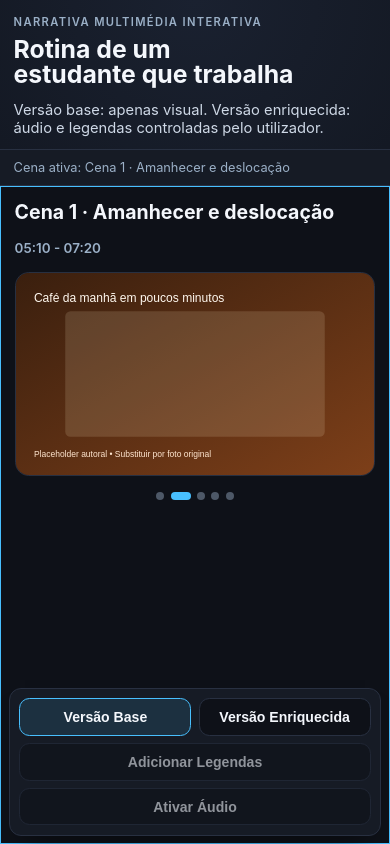
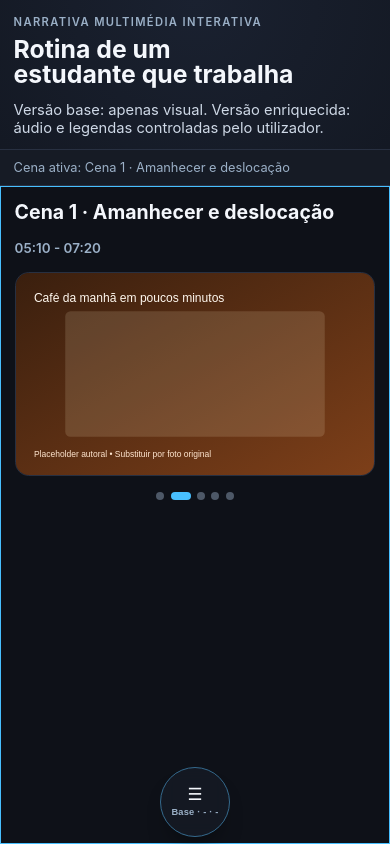
Before and after one commit to Kelson-D-Pedro/portfolio, a React (Vite) app: page / in a window 390 px wide. Built offline with nearby package versions, Linux system fonts and the light colour scheme.

Commit message:
Add floating controls and subtitle overlay to enhance media interaction

```diff
--- a/src/App.css
+++ b/src/App.css
@@ -110,6 +110,7 @@
   width: 100%;
   max-width: 980px;
   margin: 0 auto;
+  position: relative;
 }
 
 .media-card {
@@ -191,25 +192,127 @@
   color: var(--text-primary);
 }
 
+.scene-subtitle-overlay {
+  position: absolute;
+  left: 0.75rem;
+  right: 0.75rem;
+  bottom: 0.75rem;
+  z-index: 3;
+  margin: 0;
+  border-radius: 0.6rem;
+  background: color-mix(in srgb, var(--subtitle-bg) 85%, #000 15%);
+  border: 1px solid color-mix(in srgb, var(--accent-line) 75%, transparent);
+  backdrop-filter: blur(3px);
+  font-size: 0.93rem;
+  line-height: 1.35;
+}
+
 .floating-controls {
   position: fixed;
+  bottom: 1rem;
   right: 1rem;
-  bottom: 1rem;
   z-index: 90;
-  width: min(360px, calc(100vw - 2rem));
+}
+
+.controls-fab {
+  width: 76px;
+  height: 76px;
+  border-radius: 999px;
+  border: 1px solid color-mix(in srgb, var(--accent-line) 40%, var(--line));
+  background: color-mix(in srgb, var(--surface-elevated) 85%, transparent);
+  box-shadow: 0 16px 28px -18px rgba(0, 0, 0, 0.92);
+  backdrop-filter: blur(8px);
+  display: flex;
+  flex-direction: column;
+  align-items: center;
+  justify-content: center;
+  gap: 0.2rem;
+  color: var(--text-primary);
+  cursor: pointer;
+  transition: transform 180ms ease, border-color 180ms ease,
+    background 180ms ease;
+}
+
+.controls-fab:hover {
+  border-color: var(--accent-line);
+}
+
+.controls-fab:active {
+  transform: translateY(1px);
+}
+
+.fab-icon {
+  font-size: 1.05rem;
+  line-height: 1;
+}
+
+.fab-summary {
+  font-size: 0.58rem;
+  font-weight: 700;
+  letter-spacing: 0.02em;
+  color: var(--text-soft);
+}
+
+.controls-panel {
+  position: absolute;
+  right: 0;
+  bottom: 88px;
+  width: min(350px, calc(100vw - 1.6rem));
   display: grid;
-  gap: 0.55rem;
-  border: 1px solid var(--line);
-  border-radius: 0.9rem;
-  background: var(--surface-elevated);
-  padding: 0.7rem;
-  box-shadow: var(--shadow-soft);
+  gap: 0.65rem;
+  border: 1px solid color-mix(in srgb, var(--line) 75%, white 12%);
+  border-radius: 1rem;
+  background: color-mix(in srgb, var(--surface-elevated) 88%, transparent);
+  padding: 0.75rem;
+  box-shadow: 0 18px 34px -22px rgba(0, 0, 0, 0.9);
+  backdrop-filter: blur(8px);
+  transform-origin: bottom right;
+  transition: opacity 180ms ease, transform 220ms ease;
+}
+
+.floating-controls.collapsed .controls-panel {
+  opacity: 0;
+  transform: scale(0.9) translateY(8px);
+  pointer-events: none;
+}
+
+.floating-controls.open .controls-panel {
+  opacity: 1;
+  transform: scale(1) translateY(0);
+}
+
+.controls-head {
+  display: flex;
+  align-items: center;
+  justify-content: space-between;
+  gap: 0.5rem;
+}
+
+.controls-head p {
+  font-size: 0.76rem;
+  text-transform: uppercase;
+  letter-spacing: 0.11em;
+  color: var(--text-soft);
+  font-weight: 700;
+}
+
+.controls-head span {
+  font-size: 0.78rem;
+  color: var(--text-primary);
+  background: color-mix(in srgb, var(--accent-soft) 45%, transparent);
+  border: 1px solid color-mix(in srgb, var(--accent-line) 35%, transparent);
+  border-radius: 999px;
+  padding: 0.22rem 0.55rem;
 }
 
 .mode-toggle {
   display: grid;
   grid-template-columns: 1fr 1fr;
-  gap: 0.45rem;
+  gap: 0.4rem;
+  padding: 0.2rem;
+  border-radius: 0.8rem;
+  background: color-mix(in srgb, var(--surface-base) 72%, transparent);
+  border: 1px solid color-mix(in srgb, var(--line) 72%, transparent);
 }
 
 .mode-toggle button,
@@ -218,8 +321,8 @@
   background: var(--surface-base);
   color: var(--text-primary);
   border-radius: 0.65rem;
-  min-height: 2.6rem;
-  font-size: 0.95rem;
+  min-height: 2.5rem;
+  font-size: 0.9rem;
   font-weight: 600;
   cursor: pointer;
   transition: transform 150ms ease, border-color 180ms ease,
@@ -237,7 +340,11 @@
 }
 
 .mode-toggle .selected {
-  background: var(--accent-soft);
+  background: linear-gradient(
+    180deg,
+    color-mix(in srgb, var(--accent-soft) 85%, transparent) 0%,
+    color-mix(in srgb, var(--accent-soft) 55%, transparent) 100%
+  );
   border-color: var(--accent-line);
 }
 
@@ -249,7 +356,8 @@
 .audio-help {
   margin: 0;
   color: var(--text-soft);
-  font-size: 0.84rem;
+  font-size: 0.8rem;
+  line-height: 1.35;
 }
 
 .story-footer {
@@ -270,17 +378,21 @@
   }
 
   .floating-controls {
-    width: min(420px, calc(100vw - 1.2rem));
     right: 0.6rem;
-    bottom: max(0.5rem, env(safe-area-inset-bottom));
+    bottom: max(0.55rem, env(safe-area-inset-bottom));
+  }
+
+  .controls-panel {
+    width: min(340px, calc(100vw - 1.2rem));
+    bottom: 84px;
     padding: 0.6rem;
     gap: 0.45rem;
   }
 
   .mode-toggle button,
   .control-btn {
-    min-height: 2.35rem;
-    font-size: 0.88rem;
+    min-height: 2.3rem;
+    font-size: 0.85rem;
   }
 }
 
@@ -318,15 +430,63 @@
     min-height: 180px;
   }
 
-  .floating-controls {
+  .scene-subtitle-overlay {
     left: 0.55rem;
     right: 0.55rem;
-    width: auto;
-    border-radius: 0.75rem;
+    bottom: 0.55rem;
+    padding: 0.62rem 0.7rem;
+    font-size: 0.84rem;
+    line-height: 1.28;
+  }
+
+  .floating-controls {
+    left: 50%;
+    transform: translateX(-50%);
+    right: auto;
+    bottom: max(0.45rem, env(safe-area-inset-bottom));
+  }
+
+  .controls-fab {
+    width: 70px;
+    height: 70px;
+  }
+
+  .controls-panel {
+    left: 50%;
+    right: auto;
+    width: min(460px, calc(100vw - 1rem));
+    bottom: 80px;
+    border-radius: 0.85rem;
+    padding: 0.55rem;
+    transform-origin: bottom center;
+  }
+
+  .floating-controls.collapsed .controls-panel {
+    opacity: 0;
+    transform: translateX(-50%) scale(0.9) translateY(8px);
+    pointer-events: none;
+  }
+
+  .floating-controls.open .controls-panel {
+    opacity: 1;
+    transform: translateX(-50%) scale(1) translateY(0);
+  }
+
+  .controls-head {
+    gap: 0.35rem;
+  }
+
+  .controls-head p {
+    font-size: 0.68rem;
+  }
+
+  .controls-head span {
+    font-size: 0.68rem;
+    padding: 0.18rem 0.45rem;
   }
 
   .scene-content {
-    padding-bottom: 5.7rem;
+    padding-bottom: 6.4rem;
   }
 
   .story-footer {
--- a/src/App.jsx
+++ b/src/App.jsx
@@ -150,6 +150,7 @@ function App() {
   const [isSubtitlesEnabled, setIsSubtitlesEnabled] = useState(false)
   const [activeSceneId, setActiveSceneId] = useState(SCENES[0].id)
   const [audioBlocked, setAudioBlocked] = useState(false)
+  const [isControlsOpen, setIsControlsOpen] = useState(false)
   const [mediaIndexByScene, setMediaIndexByScene] = useState(() =>
     SCENES.reduce((acc, scene) => {
       acc[scene.id] = 0
@@ -160,6 +161,7 @@ function App() {
   const sceneRefs = useRef({})
   const audioRefs = useRef({})
   const scrollContainerRef = useRef(null)
+  const controlsRef = useRef(null)
 
   useEffect(() => {
     const container = scrollContainerRef.current
@@ -243,6 +245,17 @@ function App() {
     return () => clearInterval(interval)
   }, [activeSceneId])
 
+  useEffect(() => {
+    const handleOutsideClick = (event) => {
+      if (!controlsRef.current?.contains(event.target)) {
+        setIsControlsOpen(false)
+      }
+    }
+
+    document.addEventListener('pointerdown', handleOutsideClick)
+    return () => document.removeEventListener('pointerdown', handleOutsideClick)
+  }, [])
+
   return (
     <main className="story-app">
       <header className="story-header">
@@ -285,6 +298,10 @@ function App() {
                     item={currentItem}
                     className="media-transition"
                   />
+
+                  {mode === 'enriched' && isSubtitlesEnabled && (
+                    <p className="scene-subtitle scene-subtitle-overlay">{scene.subtitle}</p>
+                  )}
                 </div>
 
                 <div className="media-pagination" aria-label="Progresso das mídias da cena">
@@ -296,10 +313,6 @@ function App() {
                     />
                   ))}
                 </div>
-
-                {mode === 'enriched' && isSubtitlesEnabled && (
-                  <p className="scene-subtitle">{scene.subtitle}</p>
-                )}
 
                 <audio
                   ref={(element) => {
@@ -314,7 +327,31 @@ function App() {
         })}
       </div>
 
-      <aside className="floating-controls" aria-label="Controles narrativos">
+      <aside
+        ref={controlsRef}
+        className={`floating-controls ${isControlsOpen ? 'open' : 'collapsed'}`}
+        aria-label="Controles narrativos"
+      >
+        <button
+          type="button"
+          className="controls-fab"
+          aria-label="Abrir ou fechar controles"
+          aria-expanded={isControlsOpen}
+          onClick={() => setIsControlsOpen((value) => !value)}
+        >
+          <span className="fab-icon">{isControlsOpen ? '×' : '☰'}</span>
+          <span className="fab-summary">
+            {mode === 'base' ? 'Base' : 'Enriq'} · {isAudioEnabled ? 'A' : '-'} ·{' '}
+            {isSubtitlesEnabled ? 'L' : '-'}
+          </span>
+        </button>
+
+        <div className="controls-panel">
+          <div className="controls-head">
+            <p>Controlo da narrativa</p>
+            <span>{mode === 'base' ? 'Modo Visual' : 'Modo Enriquecido'}</span>
+          </div>
+
           <div className="mode-toggle">
             <button
               type="button"
@@ -356,6 +393,7 @@ function App() {
               &quot;Ativar Áudio&quot;.
             </p>
           )}
+        </div>
       </aside>
 
       <footer className="story-footer">
```
Lines whose indentation alone changed are shown as unchanged.
